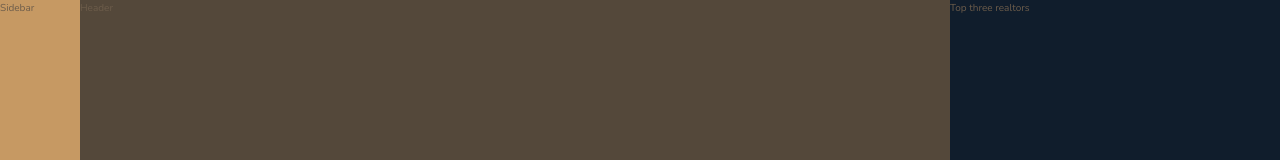
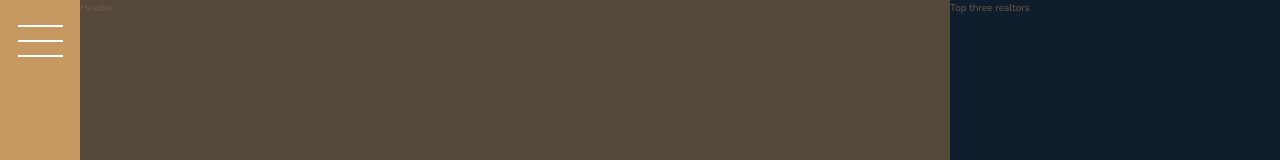
Before and after one commit to skusebauch/next, a website: page index.html in a window 1280 px wide. Shown: the top 160 px of the page. Drawn offline with nearby package versions, Linux system fonts and the light colour scheme.

Commit message:
implement sidebar

```diff
--- a/index.html
+++ b/index.html
@@ -13,7 +13,7 @@
     </head>
     <body class="container">
       <div class="sidebar">
-        Sidebar
+        <button class="nav-btn"></button>
       </div>
       <header class="header">
         Header
--- a/sass/_footer.scss
+++ b/sass/_footer.scss
@@ -9,7 +9,7 @@
   list-style: none;
   // could use for 1 dimensional flex, but due to the margin adjustment i prefer using grid
   display: grid;
-  grid-template-columns: repeat(auto-fill, minmax(15rem, 1fr));
+  grid-template-columns: repeat(auto-fit, minmax(15rem, 1fr));
   grid-gap: 2rem;
   align-items: center;
 
--- a/sass/_sidebar.scss
+++ b/sass/_sidebar.scss
@@ -2,4 +2,26 @@
   background-color: $color-primary;
   grid-column: sidebar-start / sidebar-end;
   grid-row: 1 / -1;
+  display: flex;
+  justify-content: center;
 }
+
+.nav-btn {
+  border: none;
+  border-radius: none;
+  background-color: #fff;
+  height: 2px;
+  width: 4.5rem;
+  margin-top: 4rem;
+  &::before,
+  &::after {
+    content: "";
+    background-color: #fff;
+    height: 2px;
+    width: 4.5rem;
+    display: block;
+  }
+
+  &::before { transform: translateY(-1.5rem); }
+  &::after { transform: translateY(1.3rem); }
+}
```
Also changed, not shown: css/style.css.
